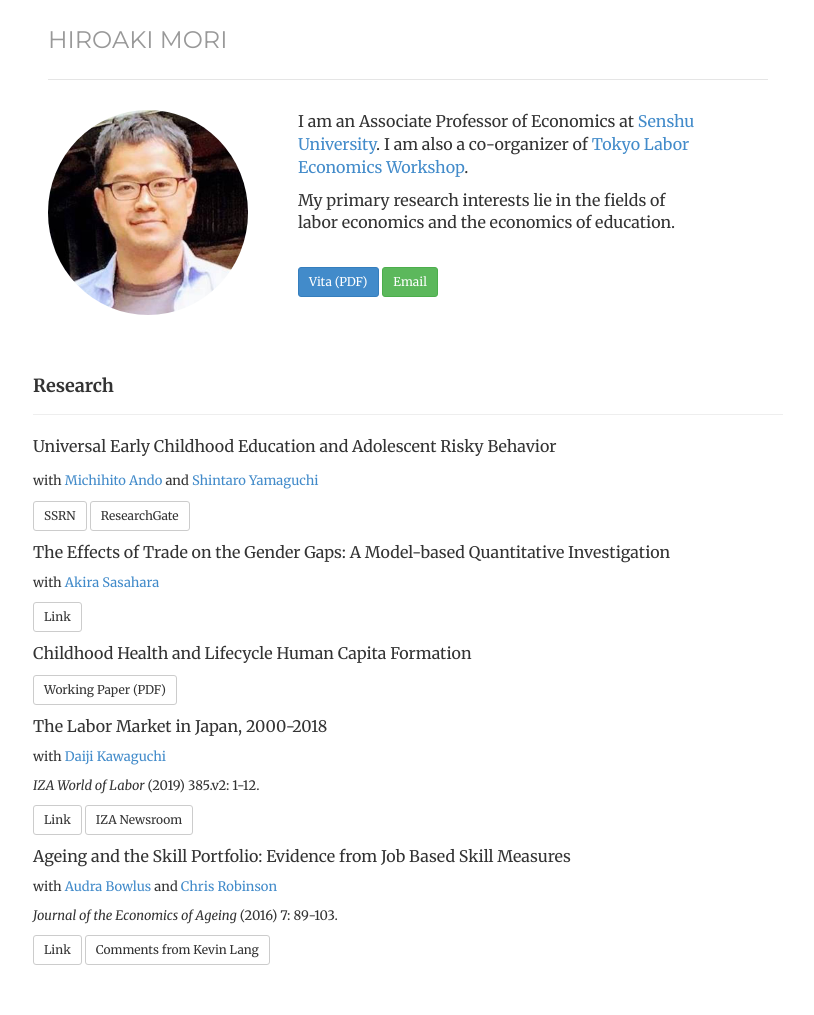
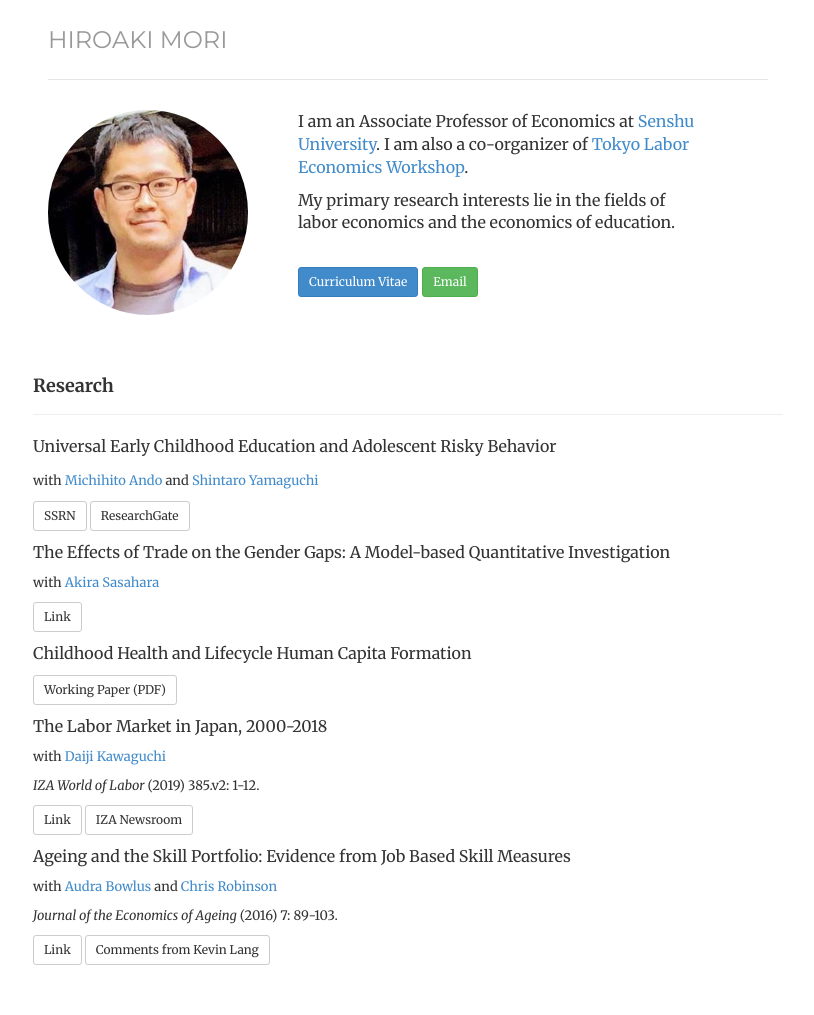
Before and after one commit to morihiroaki/morihiroaki.github.io, a Jekyll site: the page built from index.html, in a window 1280 px wide. Shown: the whole page, without its empty margins (232-1046 px from the left). Built offline with Jekyll 4.4.1, drawn with Linux system fonts in a browser that asks for light colours.

Commit message:
Update index.html

```diff
--- a/index.html
+++ b/index.html
@@ -22,7 +22,7 @@
  </p>
 <p> My primary research interests lie in the fields of labor economics and the economics of education. </p>
 <br/>
-<p><a href="/files/cv_mori_new.pdf" target="_blank" class="btn btn-primary btn-sm" role="button">Vita (PDF)</a>
+<p><a href="/files/cv_mori_new.pdf" target="_blank" class="btn btn-primary btn-sm" role="button">Curriculum Vitae</a>
 <a href="mailto:h.mori@isc.senshu-u.ac.jp" class="btn btn-success btn-sm" role="button">Email</a></p>
 <br/><br/><br/>
 </div>
```
